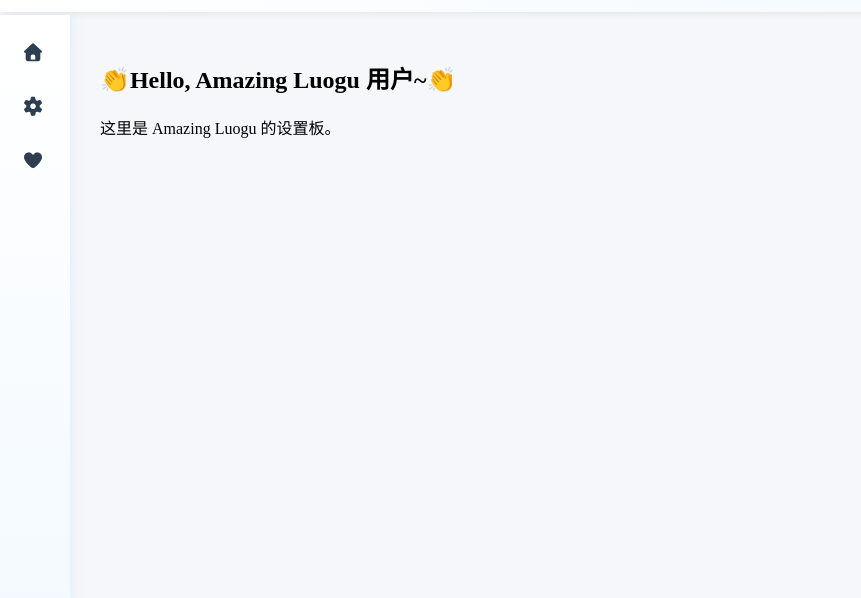
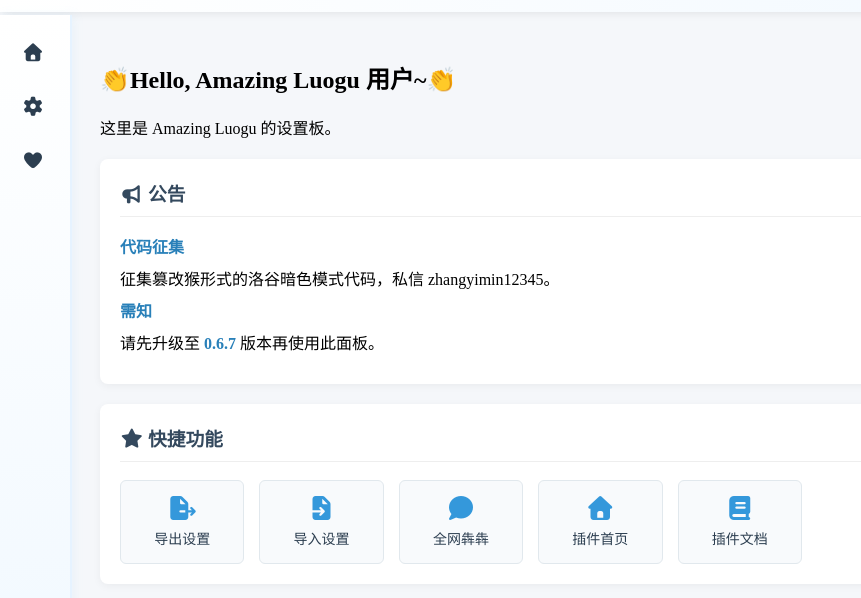
Before and after one commit to zym2013/testdash, a plain HTML site: page index.html in a window 1280 px wide. Shown: the part 50-648 px from the top of the page, without its empty margins (0-861 px from the left). Drawn offline with Linux system fonts and the light colour scheme; some packages are replaced by stand-ins of ours; a script that the page names is missing; a small style sheet from the web is missing; a web font is replaced by a local one.

Commit message:
Update index.html

```diff
--- a/index.html
+++ b/index.html
@@ -289,6 +289,70 @@
             font-weight: 500;
             color: #555;
         }
+
+                .announcement-section,
+        .features-section {
+            background: white;
+            border-radius: 8px;
+            padding: 20px;
+            margin-top: 20px;
+            box-shadow: 0 2px 8px rgba(0, 0, 0, 0.05);
+        }
+
+        .announcement-section h3,
+        .features-section h3 {
+            margin-top: 0;
+            color: #34495e;
+            border-bottom: 1px solid #eee;
+            padding-bottom: 10px;
+        }
+
+        .announcement-content p {
+            margin: 8px 0;
+            line-height: 1.5;
+        }
+
+        .announcement-content p strong {
+            color: #2980b9;
+        }
+
+        .features-grid {
+            display: grid;
+            grid-template-columns: repeat(auto-fill, minmax(120px, 1fr));
+            gap: 15px;
+            margin-top: 15px;
+        }
+
+        .feature-card {
+            display: flex;
+            flex-direction: column;
+            align-items: center;
+            padding: 15px;
+            border: 1px solid #e1e8ed;
+            border-radius: 6px;
+            cursor: pointer;
+            transition: all 0.2s ease;
+            background: #f8fafc;
+        }
+
+        .feature-card:hover {
+            background: #e3f2fd;
+            border-color: #bbdefb;
+            transform: translateY(-2px);
+            box-shadow: 0 4px 8px rgba(0, 0, 0, 0.1);
+        }
+
+        .feature-card i {
+            font-size: 24px;
+            color: #3498db;
+            margin-bottom: 8px;
+        }
+
+        .feature-card span {
+            font-size: 14px;
+            color: #2c3e50;
+            text-align: center;
+        }
     </style>
 </head>
 
@@ -323,6 +387,42 @@
         <div id="home-section" class="page-section active">
             <h2>👏Hello, Amazing Luogu 用户~👏</h2>
             <p>这里是 Amazing Luogu 的设置板。</p>
+
+            <div class="announcement-section">
+                <h3><i class="fas fa-bullhorn"></i> 公告</h3>
+                <div class="announcement-content">
+                    <p><strong>代码征集</strong></p>
+                    <p>征集篡改猴形式的洛谷暗色模式代码，私信 zhangyimin12345。</p>
+                    <p><strong>需知</strong></p>
+                    <p>请先升级至 <strong>0.6.7</strong> 版本再使用此面板。</p>
+                </div>
+            </div>
+
+            <div class="features-section">
+                <h3><i class="fas fa-star"></i> 快捷功能</h3>
+                <div class="features-grid">
+                    <div class="feature-card" onclick="exportSettings()">
+                        <i class="fas fa-file-export"></i>
+                        <span>导出设置</span>
+                    </div>
+                    <div class="feature-card" onclick="importSettings()">
+                        <i class="fas fa-file-import"></i>
+                        <span>导入设置</span>
+                    </div>
+                    <div class="feature-card" onclick="gotolink('https://benben.amazingluogu.dpdns.org/')">
+                        <i class="fas fa-comment"></i>
+                        <span>全网犇犇</span>
+                    </div>
+                    <div class="feature-card" onclick="gotolink('https://home.amazingluogu.dpdns.org/')">
+                        <i class="fas fa-home"></i>
+                        <span>插件首页</span>
+                    </div>
+                    <div class="feature-card" onclick="gotolink('https://zym2013.dpdns.org/amldocs')">
+                        <i class="fas fa-book"></i>
+                        <span>插件文档</span>
+                    </div>
+                </div>
+            </div>
         </div>
 
         <div id="thanks-section" class="page-section">
@@ -589,6 +689,42 @@
                 welcomeElement.innerHTML = `👏Hello, ${username}~👏`;
             }
         }
+        function gotolink(tolink) {
+            window.location.href = tolink;
+        }
+        function exportSettings() {
+            const settings = JSON.parse(localStorage.getItem('aml_settings') || JSON.stringify(defaultSettings));
+            const dataStr = JSON.stringify(settings, null, 2);
+            const dataBlob = new Blob([dataStr], {type: 'application/json'});
+            const url = URL.createObjectURL(dataBlob);
+            const link = document.createElement('a');
+            link.href = url;
+            link.download = 'aml_settings_backup.json';
+            link.click();
+            URL.revokeObjectURL(url);
+            showStatus('设置已导出', 'success');
+        }
+        async function importSettings() {
+            const input = document.createElement('input');
+            input.type = 'file';
+            input.accept = '.json';
+            input.onchange = e => {
+                const file = e.target.files[0];
+                const reader = new FileReader();
+                reader.onload = function(e) {
+                    try {
+                        const settings = JSON.parse(e.target.result);
+                        localStorage.setItem('aml_settings', JSON.stringify(settings));
+                        loadSettings();
+                        showStatus('设置已导入', 'success');
+                    } catch (error) {
+                        showStatus('导入失败: 文件格式错误', 'error');
+                    }
+                };
+                reader.readAsText(file);
+            };
+            input.click();
+        }
         const defaultSettings = {
             amlPanelOpen: true,
             amlChatMarkdown: true,
@@ -776,7 +912,7 @@
             try {
                 localStorage.setItem('aml_settings', JSON.stringify(settings));
                 updateConditionalSettings();
-                showStatus('设置已成功保存到本地！', 'success');
+                showStatus('设置已成功保存！', 'success');
                 const settingsEvent = new CustomEvent('pageMessage', {
                     detail: {
                         type: 'settingsUpdated',
```
